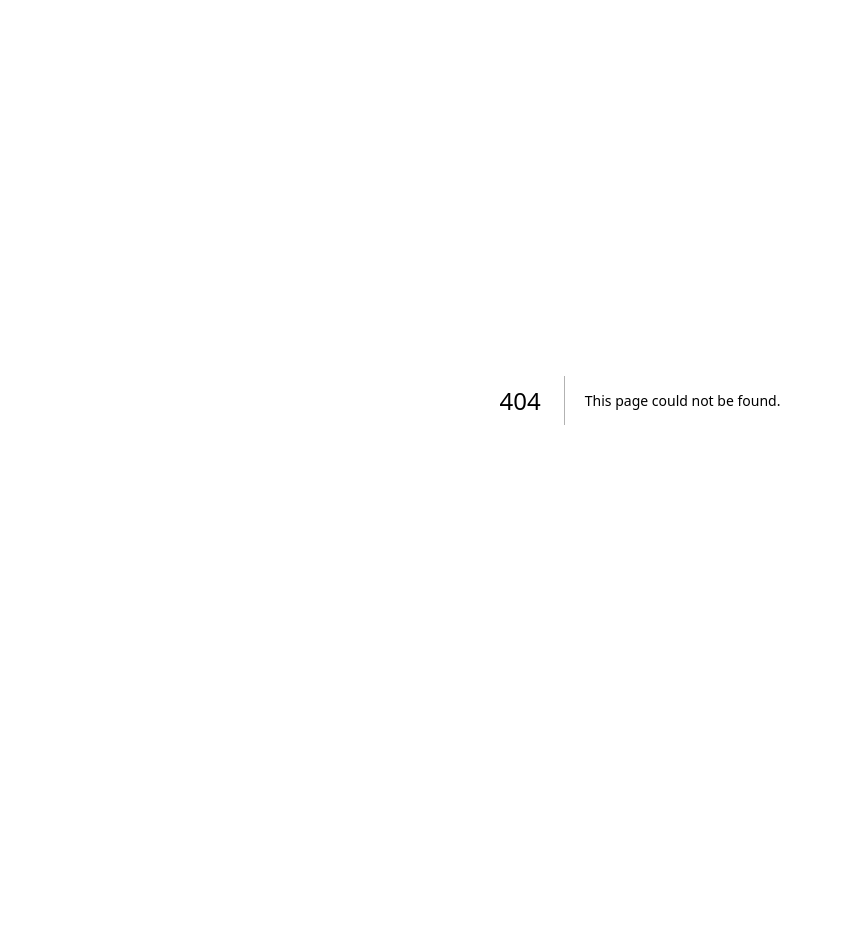
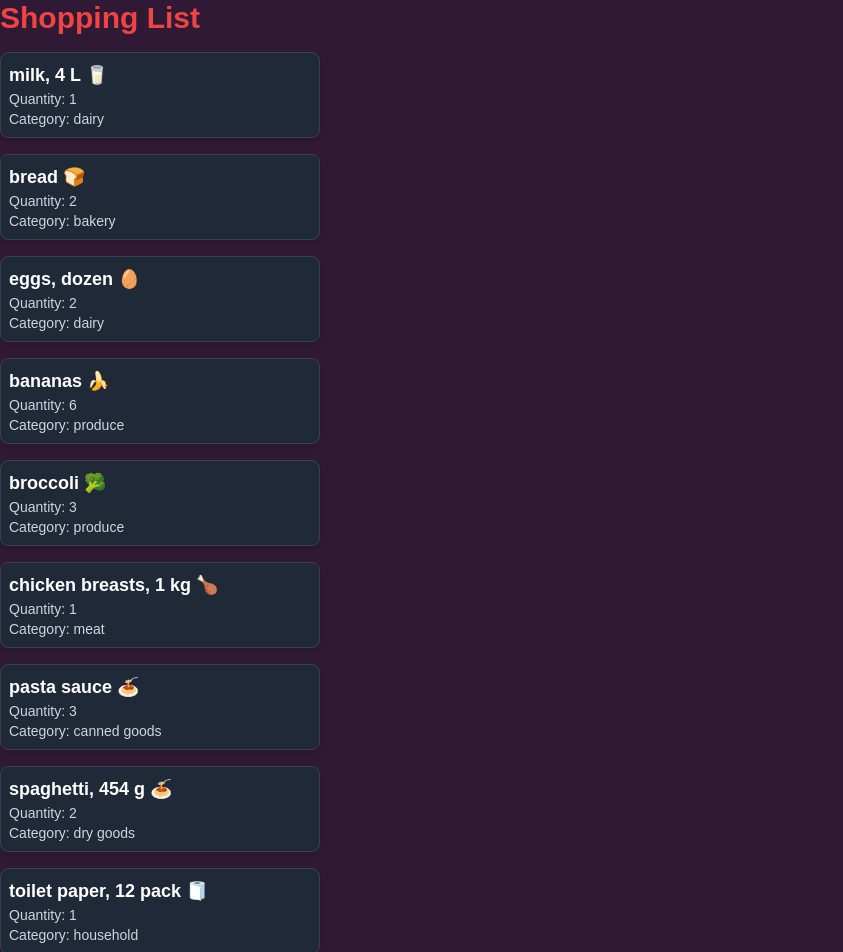
Before and after one commit to RamseyKHX/cprg306-assignments, a Next.js app: page /week-9/shopping-list in a window 1280 px wide. Before the commit this address had no page. Shown: the top 952 px of the page, without its empty margins (0-843 px from the left). Before the commit the page ends 800 px from the top, so only its background shows below. Built offline with nearby package versions, Linux system fonts and the light colour scheme; no server answers.

Commit message:
week 9 completed

```diff
--- a/app/page.js
+++ b/app/page.js
@@ -44,6 +44,11 @@ export default function Page() {
             <Link href="week-8" className="text-aqua-500 hover:underline">Week 8</Link>
             </li>
           </ul>
+          <ul className="text-2xl">
+            <li>
+            <Link href="week-9" className="text-pink-500 hover:underline">Week 9</Link>
+            </li>
+          </ul>
       </div>
     </main>
 
--- /dev/null
+++ b/app/week-9/_utils/auth-context.js
@@ -0,0 +1,42 @@
+"use client";
+import { useContext, createContext, useState, useEffect } from "react";
+import { signInWithPopup, signOut, onAuthStateChanged, GithubAuthProvider } from "firebase/auth";
+import { auth } from "./firebase";
+
+
+const AuthContext = createContext();
+
+
+export const AuthContextProvider = ({ children }) => {
+  const [user, setUser] = useState(null);
+
+
+  const gitHubSignIn = () => {
+    const provider = new GithubAuthProvider();
+    return signInWithPopup(auth, provider);
+  };
+
+
+  const firebaseSignOut = () => {
+    return signOut(auth);
+  };
+
+
+  useEffect(() => {
+    const unsubscribe = onAuthStateChanged(auth, (currentUser) => {
+      setUser(currentUser);
+    });
+    return () => unsubscribe();
+  }, []);
+
+  return (
+    <AuthContext.Provider value={{ user, gitHubSignIn, firebaseSignOut }}>
+      {children}
+    </AuthContext.Provider>
+  );
+};
+
+
+export const useUserAuth = () => {
+  return useContext(AuthContext);
+};
--- /dev/null
+++ b/app/week-9/_utils/firebase.js
@@ -0,0 +1,23 @@
+// Import the functions you need from the SDKs you need
+import { initializeApp } from "firebase/app";
+import { getAuth } from "firebase/auth";
+// Optional: import analytics only if you need it
+import { getAnalytics } from "firebase/analytics";
+
+// Your web app's Firebase configuration
+const firebaseConfig = {
+  apiKey: "AIzaSyBRR_5ftUWa1M6BOfIeUTX9VdDawBmtcPY",
+  authDomain: "cprg306-assignments-449ba.firebaseapp.com",
+  projectId: "cprg306-assignments-449ba",
+  storageBucket: "cprg306-assignments-449ba.appspot.com", // corrected URL format for storageBucket
+  messagingSenderId: "467164874035",
+  appId: "1:467164874035:web:723844fb54ead30768ea46",
+  measurementId: "G-14EV34845S"
+};
+
+// Initialize Firebase
+const app = initializeApp(firebaseConfig);
+
+// Initialize Firebase Authentication and Analytics (optional)
+export const auth = getAuth(app);
+const analytics = getAnalytics(app);
--- /dev/null
+++ b/app/week-9/layout.js
@@ -0,0 +1,7 @@
+import { AuthContextProvider } from "./_utils/auth-context";
+import { useUserAuth } from "./_utils/auth-context";
+
+
+export default function Layout({ children }) {
+  return <AuthContextProvider>{children}</AuthContextProvider>;
+}
--- /dev/null
+++ b/app/week-9/page.js
@@ -0,0 +1,31 @@
+"use client";
+
+import React from "react";
+import { useUserAuth } from "./_utils/auth-context";
+import Link from "next/link";
+
+export default function Page() {
+  const { user, gitHubSignIn, firebaseSignOut } = useUserAuth();
+
+  return (
+    <main className="min-h-screen bg-[#301934] flex flex-col items-center justify-center">
+      <h1 className="text-3xl font-bold text-white mb-6">Shopping List</h1>
+
+      {!user ? (
+        <button onClick={gitHubSignIn} className="text-white bg-blue-500 p-2 rounded">
+          Log in with GitHub
+        </button>
+      ) : (
+        <div className="text-center">
+          <p>Welcome, {user.displayName} ({user.email})</p>
+          <button onClick={firebaseSignOut} className="text-white bg-red-500 p-2 rounded mt-2">
+            Log out
+          </button>
+          <Link href="/week-9/shopping-list" legacyBehavior>
+            <a className="text-white underline mt-4 block">Go to Shopping List</a>
+          </Link>
+        </div>
+      )}
+    </main>
+  );
+}
--- /dev/null
+++ b/app/week-9/shopping-list/item-list.js
@@ -0,0 +1,82 @@
+import React from 'react';
+import Item from './item';
+
+export default function ItemList() {
+  const items = [
+    {
+      name: "milk, 4 L 🥛",
+      quantity: 1,
+      category: "dairy",
+    },
+    {
+      name: "bread 🍞",
+      quantity: 2,
+      category: "bakery",
+    },
+    {
+      name: "eggs, dozen 🥚",
+      quantity: 2,
+      category: "dairy",
+    },
+    {
+      name: "bananas 🍌",
+      quantity: 6,
+      category: "produce",
+    },
+    {
+      name: "broccoli 🥦",
+      quantity: 3,
+      category: "produce",
+    },
+    {
+      name: "chicken breasts, 1 kg 🍗",
+      quantity: 1,
+      category: "meat",
+    },
+    {
+      name: "pasta sauce 🍝",
+      quantity: 3,
+      category: "canned goods",
+    },
+    {
+      name: "spaghetti, 454 g 🍝",
+      quantity: 2,
+      category: "dry goods",
+    },
+    {
+      name: "toilet paper, 12 pack 🧻",
+      quantity: 1,
+      category: "household",
+    },
+    {
+      name: "paper towels, 6 pack",
+      quantity: 1,
+      category: "household",
+    },
+    {
+      name: "dish soap 🍽️",
+      quantity: 1,
+      category: "household",
+    },
+    {
+      name: "hand soap 🧼",
+      quantity: 4,
+      category: "household",
+    }
+  ];
+
+
+
+  return (
+    <ul>
+      {items.map((item, index) => (
+        <Item
+          key={index}
+          name={item.name}
+          quantity={item.quantity}
+          category={item.category}
+        />
+      ))}
+    </ul>
+  );
+};
--- /dev/null
+++ b/app/week-9/shopping-list/item.js
@@ -0,0 +1,13 @@
+import React from 'react';
+
+export default function Item({ name, quantity, category }) {
+  return (
+
+<li className="bg-gray-800 text-white p-2 mb-4 rounded-lg shadow-md border border-gray-700 w-1/4 mx-0">
+      <div className="font-bold text-lg">{name}</div>
+      <div className="text-sm text-gray-300">Quantity: {quantity}</div>
+      <div className="text-sm text-gray-300">Category: {category}</div>
+    </li>
+
+  );
+}
--- /dev/null
+++ b/app/week-9/shopping-list/page.js
@@ -0,0 +1,17 @@
+import React from 'react';
+import ItemList from './item-list';
+import Link from "next/link";
+
+
+export default function Page() {
+  return (
+    <main className="min-h-screen bg-[#301934]">
+      <div>
+        <h1 className="text-red-500 text-3xl font-bold mb-4">Shopping List</h1>
+        <ItemList />
+
+      </div>
+
+    </main>
+  );
+};
```
Also changed, not shown: package.json (+7 -5 lines), 1 other file (tests, documents, lock files or other folders).
